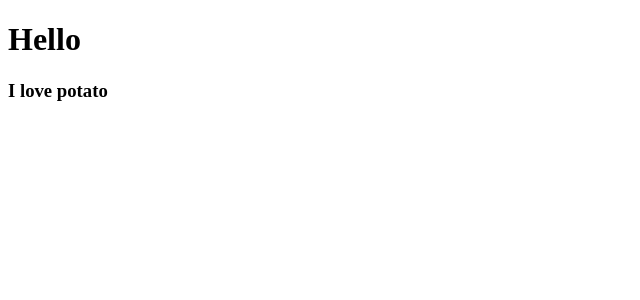
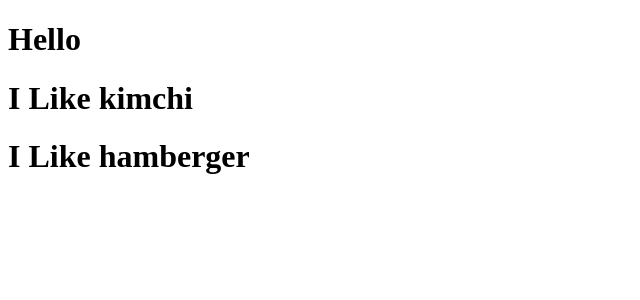
Before and after one commit to choseongho93/nomad, a React (Create React App) app in the folder react_app/: page / in a window 1280 px wide. Shown: the top 300 px of the page, without its empty margins (0-640 px from the left). Built offline with nearby package versions, Linux system fonts and the light colour scheme.

Commit message:
Reusable Components with JSX + Props

```diff
--- a/react_app/src/App.js
+++ b/react_app/src/App.js
@@ -1,11 +1,18 @@
 import React from "react";
-import Potato from './Potato';
+
+// function Food({favourite}){
+//   return <h1>I Like {favourite}</h1>;
+// }
+function Food(props){
+  return <h1>I Like {props.favourite}</h1>;
+}
 
 function App() {
   return (
     <div>
       <h1>Hello</h1>
-      <Potato />
+      <Food favourite="kimchi" />
+      <Food favourite="hamberger" />
     </div>
   );
 }
--- a/react_app/src/Potato.js
+++ /dev/null
@@ -1,7 +0,0 @@
-import React from "react";
-
-function Potato() {
-  return <h3>I love potato</h3>;
-}
-
-export default Potato;
```
